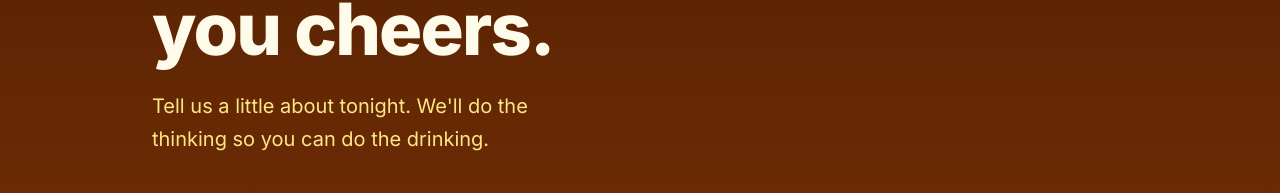
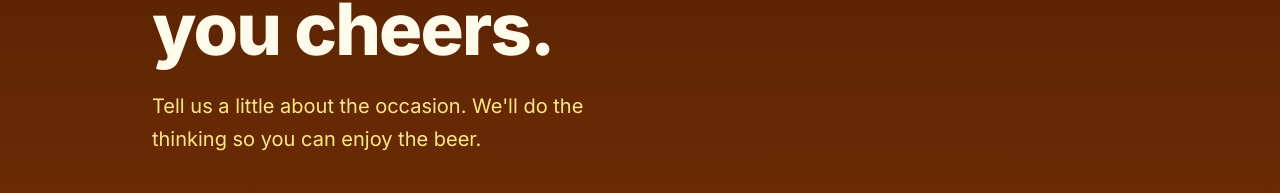
Before and after one commit to nathantsimon/guided-beer-discovery, a Next.js app: page / in a window 1280 px wide. Shown: the part 369-562 px from the top of the page. Built offline with nearby package versions, Linux system fonts and the light colour scheme.

Commit message:
L19: update homepage hero subheading

```diff
--- a/src/app/page.tsx
+++ b/src/app/page.tsx
@@ -34,7 +34,7 @@ export default function HomePage() {
               you cheers.
             </h1>
             <p className="text-amber-200 text-lg sm:text-xl leading-relaxed max-w-md mb-10">
-              Tell us a little about tonight. We'll do the thinking so you can do the drinking.
+              Tell us a little about the occasion. We'll do the thinking so you can enjoy the beer.
             </p>
             <Link
               href="/discover"
```
